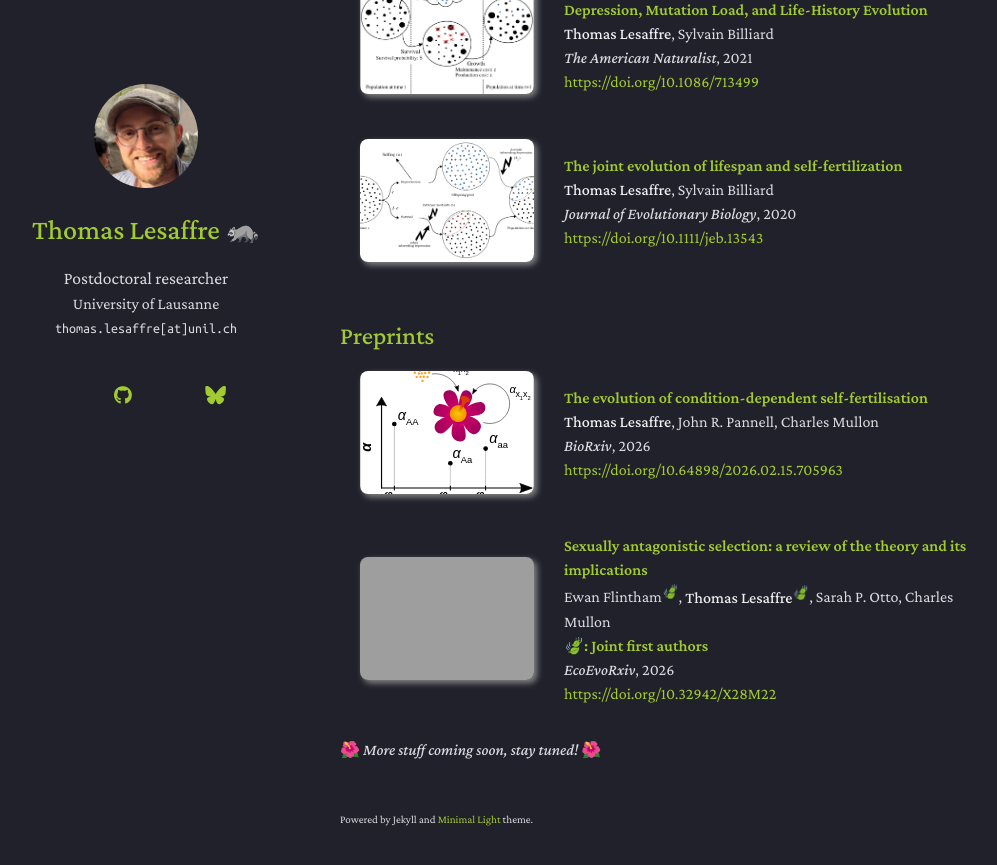
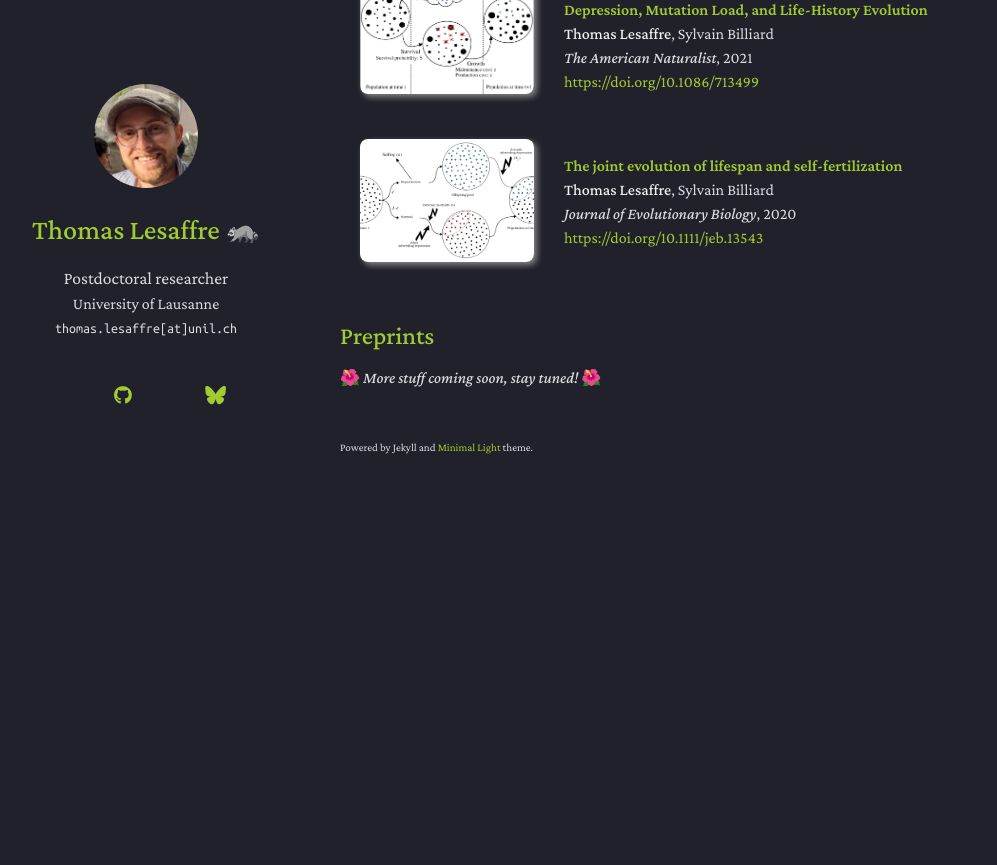
Before and after one commit to Thomas-Lesaffre/thomas-lesaffre.github.io, a Jekyll site: the page built from index.md, in a window 1280 px wide and 900 px high, scrolled down 1856 px. Shown: the top 865 px of the window, without its empty margins (130-1127 px from the left). Built offline with Jekyll 4.4.1, drawn with Linux system fonts in a browser that asks for light colours; a style sheet for code colours, icons or effects is not loaded; our own code applies the rules of GitHub Pages for plain Markdown files; after the commit the page ends 2384 px from its top, so only the background shows below that; grey boxes are pictures that could not be loaded.

Commit message:
Update preprints.yml

```diff
--- a/_data/preprints.yml
+++ b/_data/preprints.yml
@@ -1,17 +1 @@
 main:
-  - title: "The evolution of condition-dependent self-fertilisation"
-    authors: "<strong>Thomas Lesaffre</strong>, John R. Pannell, Charles Mullon"
-    journal: "BioRxiv"
-    year: 2026
-    doi: https://doi.org/10.64898/2026.02.15.705963
-    image: ./assets/img/lesaffre2026-conddep-2.svg
-    pdf: ./assets/files/lesaffre2026-conditiondependentselfing-biorxiv.pdf
-
-  - title: "Sexually antagonistic selection: a review of the theory and its implications"
-    authors: "Ewan Flintham<sup>🍃</sup>, <strong>Thomas Lesaffre<sup>🍃</sup></strong>, Sarah P. Otto, Charles Mullon"
-    journal: "EcoEvoRxiv"
-    year: 2026
-    doi: https://doi.org/10.32942/X28M22
-    image: ./assets/img/flintham_lesaffre2026-review.svg
-    pdf: ./assets/files/flintham_lesaffre-review-ecoevorxiv.pdf
-    notes: "🍃: Joint first authors"
```
